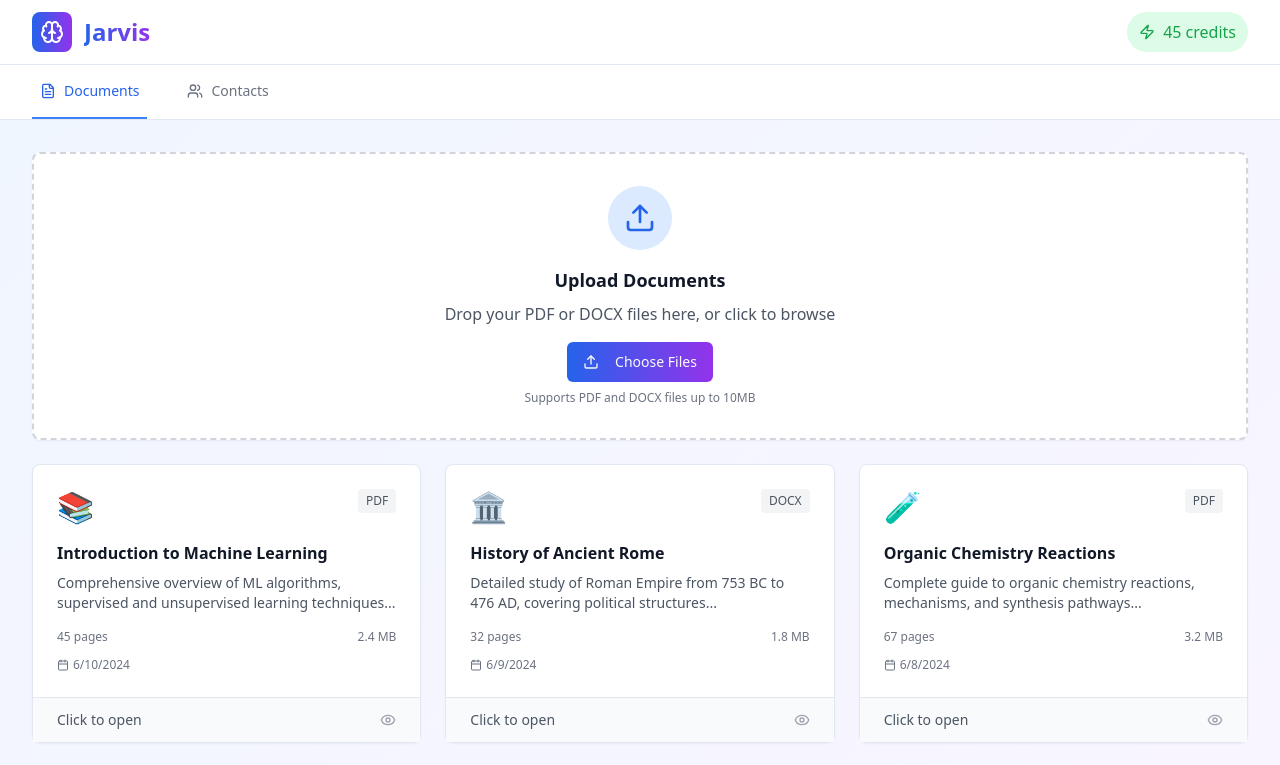
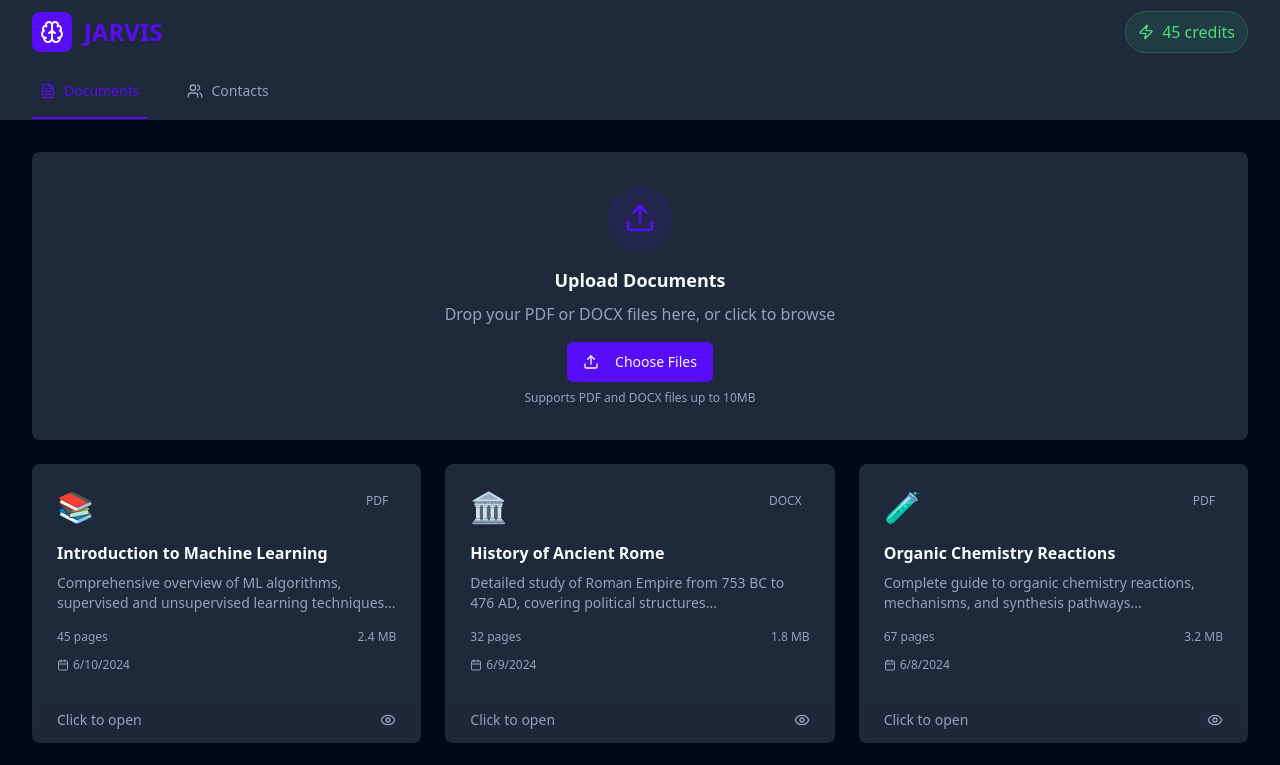
Before and after one commit to JarvisIntelligence/doc-ai-workspace, a React (Vite) app: page / in a window 1280 px wide. Shown: the top 765 px of the page. Built offline with nearby package versions, Linux system fonts and the light colour scheme.

Commit message:
Refactor: Apply new color scheme
Update the color scheme based on the provided images, while maintaining the existing UI flow and functionality.

```diff
--- a/src/components/CreditTracker.tsx
+++ b/src/components/CreditTracker.tsx
@@ -4,13 +4,13 @@ import { Zap } from 'lucide-react';
 
 const CreditTracker = ({ credits }) => {
   const getColorClass = () => {
-    if (credits > 30) return 'text-green-600 bg-green-100';
-    if (credits > 10) return 'text-yellow-600 bg-yellow-100';
-    return 'text-red-600 bg-red-100';
+    if (credits > 30) return 'text-green-400 bg-green-400/10 border-green-400/20';
+    if (credits > 10) return 'text-yellow-400 bg-yellow-400/10 border-yellow-400/20';
+    return 'text-red-400 bg-red-400/10 border-red-400/20';
   };
 
   return (
-    <div className={`flex items-center space-x-2 px-3 py-2 rounded-full ${getColorClass()}`}>
+    <div className={`flex items-center space-x-2 px-3 py-2 rounded-full border ${getColorClass()}`}>
       <Zap className="w-4 h-4" />
       <span className="font-medium">{credits} credits</span>
     </div>
--- a/src/components/DocumentLibrary.tsx
+++ b/src/components/DocumentLibrary.tsx
@@ -119,8 +119,8 @@ const DocumentLibrary = ({ onDocumentSelect }) => {
     <div className="space-y-6">
       {/* Upload Section */}
       <div
-        className={`bg-white rounded-lg shadow-sm border-2 border-dashed p-8 transition-all ${
-          isDragOver ? 'border-blue-500 bg-blue-50' : 'border-gray-300'
+        className={`bg-card rounded-lg border-2 border-dashed p-8 transition-all ${
+          isDragOver ? 'border-primary bg-primary/10' : 'border-border'
         }`}
         onDragOver={handleDragOver}
         onDragLeave={handleDragLeave}
@@ -128,14 +128,14 @@ const DocumentLibrary = ({ onDocumentSelect }) => {
       >
         <div className="text-center">
           <div className={`w-16 h-16 rounded-full flex items-center justify-center mx-auto mb-4 transition-colors ${
-            isDragOver ? 'bg-blue-200' : 'bg-blue-100'
+            isDragOver ? 'bg-primary/20' : 'bg-primary/10'
           }`}>
             <Upload className={`w-8 h-8 transition-colors ${
-              isDragOver ? 'text-blue-700' : 'text-blue-600'
+              isDragOver ? 'text-primary' : 'text-primary'
             }`} />
           </div>
-          <h3 className="text-lg font-semibold text-gray-900 mb-2">Upload Documents</h3>
-          <p className="text-gray-600 mb-4">
+          <h3 className="text-lg font-semibold text-foreground mb-2">Upload Documents</h3>
+          <p className="text-muted-foreground mb-4">
             {isDragOver
               ? 'Drop your files here!'
               : 'Drop your PDF or DOCX files here, or click to browse'
@@ -151,24 +151,24 @@ const DocumentLibrary = ({ onDocumentSelect }) => {
           />
           <Button
             onClick={() => document.getElementById('file-upload').click()}
-            className="bg-gradient-to-r from-blue-600 to-purple-600 hover:from-blue-700 hover:to-purple-700"
+            className="bg-primary hover:bg-primary/90"
           >
             <Upload className="w-4 h-4 mr-2" />
             Choose Files
           </Button>
-          <p className="text-xs text-gray-500 mt-2">Supports PDF and DOCX files up to 10MB</p>
+          <p className="text-xs text-muted-foreground mt-2">Supports PDF and DOCX files up to 10MB</p>
         </div>
       </div>
 
       {/* Upload Modal */}
       {showUploadModal && (
         <div className="fixed inset-0 bg-black bg-opacity-50 flex items-center justify-center z-50">
-          <div className="bg-white rounded-lg shadow-xl max-w-md w-full mx-4 max-h-[80vh] overflow-y-auto">
-            <div className="flex items-center justify-between p-6 border-b">
-              <h3 className="text-lg font-semibold">Upload Files</h3>
+          <div className="bg-card rounded-lg shadow-xl max-w-md w-full mx-4 max-h-[80vh] overflow-y-auto border border-border">
+            <div className="flex items-center justify-between p-6 border-b border-border">
+              <h3 className="text-lg font-semibold text-foreground">Upload Files</h3>
               <button
                 onClick={() => setShowUploadModal(false)}
-                className="text-gray-400 hover:text-gray-600"
+                className="text-muted-foreground hover:text-foreground"
               >
                 <X className="w-5 h-5" />
               </button>
@@ -177,8 +177,8 @@ const DocumentLibrary = ({ onDocumentSelect }) => {
             <div className="p-6">
               {selectedFiles.length === 0 ? (
                 <div className="text-center py-8">
-                  <Upload className="w-12 h-12 text-gray-400 mx-auto mb-4" />
-                  <p className="text-gray-600">No files selected</p>
+                  <Upload className="w-12 h-12 text-muted-foreground mx-auto mb-4" />
+                  <p className="text-muted-foreground">No files selected</p>
                   <input
                     type="file"
                     multiple
@@ -198,13 +198,13 @@ const DocumentLibrary = ({ onDocumentSelect }) => {
               ) : (
                 <div className="space-y-4">
                   {selectedFiles.map((file) => (
-                    <div key={file.name} className="border rounded-lg p-4">
+                    <div key={file.name} className="border border-border rounded-lg p-4">
                       <div className="flex items-center justify-between mb-2">
                         <div className="flex items-center space-x-3">
-                          <FileText className="w-5 h-5 text-blue-600" />
+                          <FileText className="w-5 h-5 text-primary" />
                           <div>
-                            <p className="font-medium text-sm">{file.name}</p>
-                            <p className="text-xs text-gray-500">
+                            <p className="font-medium text-sm text-foreground">{file.name}</p>
+                            <p className="text-xs text-muted-foreground">
                               {(file.size / 1024 / 1024).toFixed(2)} MB
                             </p>
                           </div>
@@ -215,7 +215,7 @@ const DocumentLibrary = ({ onDocumentSelect }) => {
                           ) : (
                             <button
                               onClick={() => removeFile(file.name)}
-                              className="text-gray-400 hover:text-red-600"
+                              className="text-muted-foreground hover:text-red-600"
                             >
                               <X className="w-4 h-4" />
                             </button>
@@ -225,13 +225,13 @@ const DocumentLibrary = ({ onDocumentSelect }) => {
 
                       {uploadProgress[file.name] !== undefined && (
                         <div className="space-y-2">
-                          <div className="w-full bg-gray-200 rounded-full h-2">
+                          <div className="w-full bg-muted rounded-full h-2">
                             <div
-                              className="bg-blue-600 h-2 rounded-full transition-all duration-300"
+                              className="bg-primary h-2 rounded-full transition-all duration-300"
                               style={{ width: `${uploadProgress[file.name] || 0}%` }}
                             />
                           </div>
-                          <p className="text-xs text-gray-600">
+                          <p className="text-xs text-muted-foreground">
                             {uploadProgress[file.name] === 100
                               ? 'Upload complete!'
                               : `Uploading... ${Math.round(uploadProgress[file.name] || 0)}%`
@@ -251,7 +251,7 @@ const DocumentLibrary = ({ onDocumentSelect }) => {
                       Close
                     </Button>
                     <Button
-                      className="flex-1 bg-gradient-to-r from-blue-600 to-purple-600 hover:from-blue-700 hover:to-purple-700"
+                      className="flex-1 bg-primary hover:bg-primary/90"
                       disabled={Object.values(uploadProgress).some((progress: number) => progress < 100)}
                     >
                       Done
@@ -269,39 +269,39 @@ const DocumentLibrary = ({ onDocumentSelect }) => {
         {documents.map((doc) => (
           <div
             key={doc.id}
-            className="bg-white rounded-lg shadow-sm border hover:shadow-md transition-shadow cursor-pointer"
+            className="bg-card rounded-lg border border-border hover:border-primary/50 transition-all cursor-pointer"
             onClick={() => onDocumentSelect(doc)}
           >
             <div className="p-6">
               <div className="flex items-start justify-between mb-4">
                 <div className="text-3xl">{doc.thumbnail}</div>
-                <span className="text-xs bg-gray-100 text-gray-600 px-2 py-1 rounded">
+                <span className="text-xs bg-muted text-muted-foreground px-2 py-1 rounded">
                   {doc.type}
                 </span>
               </div>
 
-              <h3 className="font-semibold text-gray-900 mb-2 line-clamp-2">
+              <h3 className="font-semibold text-foreground mb-2 line-clamp-2">
                 {doc.title}
               </h3>
 
-              <p className="text-sm text-gray-600 mb-4 line-clamp-2">
+              <p className="text-sm text-muted-foreground mb-4 line-clamp-2">
                 {doc.summary}
               </p>
 
-              <div className="flex items-center justify-between text-xs text-gray-500">
+              <div className="flex items-center justify-between text-xs text-muted-foreground">
                 <span>{doc.pages} pages</span>
                 <span>{doc.size}</span>
               </div>
 
-              <div className="flex items-center mt-3 text-xs text-gray-500">
+              <div className="flex items-center mt-3 text-xs text-muted-foreground">
                 <Calendar className="w-3 h-3 mr-1" />
                 {new Date(doc.uploadDate).toLocaleDateString()}
               </div>
             </div>
 
-            <div className="border-t px-6 py-3 bg-gray-50 flex items-center justify-between">
-              <span className="text-sm text-gray-600">Click to open</span>
-              <Eye className="w-4 h-4 text-gray-400" />
+            <div className="border-t border-border px-6 py-3 bg-muted/50 flex items-center justify-between">
+              <span className="text-sm text-muted-foreground">Click to open</span>
+              <Eye className="w-4 h-4 text-muted-foreground" />
             </div>
           </div>
         ))}
--- a/src/index.css
+++ b/src/index.css
@@ -1,3 +1,4 @@
+
 @tailwind base;
 @tailwind components;
 @tailwind utilities;
@@ -6,65 +7,17 @@
 
 @layer base {
   :root {
-    --background: 0 0% 100%;
-    --foreground: 222.2 84% 4.9%;
-
-    --card: 0 0% 100%;
-    --card-foreground: 222.2 84% 4.9%;
-
-    --popover: 0 0% 100%;
-    --popover-foreground: 222.2 84% 4.9%;
-
-    --primary: 222.2 47.4% 11.2%;
-    --primary-foreground: 210 40% 98%;
-
-    --secondary: 210 40% 96.1%;
-    --secondary-foreground: 222.2 47.4% 11.2%;
-
-    --muted: 210 40% 96.1%;
-    --muted-foreground: 215.4 16.3% 46.9%;
-
-    --accent: 210 40% 96.1%;
-    --accent-foreground: 222.2 47.4% 11.2%;
-
-    --destructive: 0 84.2% 60.2%;
-    --destructive-foreground: 210 40% 98%;
-
-    --border: 214.3 31.8% 91.4%;
-    --input: 214.3 31.8% 91.4%;
-    --ring: 222.2 84% 4.9%;
-
-    --radius: 0.5rem;
-
-    --sidebar-background: 0 0% 98%;
-
-    --sidebar-foreground: 240 5.3% 26.1%;
-
-    --sidebar-primary: 240 5.9% 10%;
-
-    --sidebar-primary-foreground: 0 0% 98%;
-
-    --sidebar-accent: 240 4.8% 95.9%;
-
-    --sidebar-accent-foreground: 240 5.9% 10%;
-
-    --sidebar-border: 220 13% 91%;
-
-    --sidebar-ring: 217.2 91.2% 59.8%;
-  }
-
-  .dark {
     --background: 222.2 84% 4.9%;
     --foreground: 210 40% 98%;
 
-    --card: 222.2 84% 4.9%;
+    --card: 217.2 32.6% 17.5%;
     --card-foreground: 210 40% 98%;
 
-    --popover: 222.2 84% 4.9%;
+    --popover: 217.2 32.6% 17.5%;
     --popover-foreground: 210 40% 98%;
 
-    --primary: 210 40% 98%;
-    --primary-foreground: 222.2 47.4% 11.2%;
+    --primary: 259 94% 51%;
+    --primary-foreground: 210 40% 98%;
 
     --secondary: 217.2 32.6% 17.5%;
     --secondary-foreground: 210 40% 98%;
@@ -72,7 +25,48 @@
     --muted: 217.2 32.6% 17.5%;
     --muted-foreground: 215 20.2% 65.1%;
 
-    --accent: 217.2 32.6% 17.5%;
+    --accent: 259 94% 51%;
+    --accent-foreground: 210 40% 98%;
+
+    --destructive: 0 84.2% 60.2%;
+    --destructive-foreground: 210 40% 98%;
+
+    --border: 217.2 32.6% 17.5%;
+    --input: 217.2 32.6% 17.5%;
+    --ring: 259 94% 51%;
+
+    --radius: 0.5rem;
+
+    --sidebar-background: 240 5.9% 10%;
+    --sidebar-foreground: 240 4.8% 95.9%;
+    --sidebar-primary: 259 94% 51%;
+    --sidebar-primary-foreground: 0 0% 100%;
+    --sidebar-accent: 240 3.7% 15.9%;
+    --sidebar-accent-foreground: 240 4.8% 95.9%;
+    --sidebar-border: 240 3.7% 15.9%;
+    --sidebar-ring: 259 94% 51%;
+  }
+
+  .dark {
+    --background: 222.2 84% 4.9%;
+    --foreground: 210 40% 98%;
+
+    --card: 217.2 32.6% 17.5%;
+    --card-foreground: 210 40% 98%;
+
+    --popover: 217.2 32.6% 17.5%;
+    --popover-foreground: 210 40% 98%;
+
+    --primary: 259 94% 51%;
+    --primary-foreground: 210 40% 98%;
+
+    --secondary: 217.2 32.6% 17.5%;
+    --secondary-foreground: 210 40% 98%;
+
+    --muted: 217.2 32.6% 17.5%;
+    --muted-foreground: 215 20.2% 65.1%;
+
+    --accent: 259 94% 51%;
     --accent-foreground: 210 40% 98%;
 
     --destructive: 0 62.8% 30.6%;
@@ -80,15 +74,15 @@
 
     --border: 217.2 32.6% 17.5%;
     --input: 217.2 32.6% 17.5%;
-    --ring: 212.7 26.8% 83.9%;
+    --ring: 259 94% 51%;
     --sidebar-background: 240 5.9% 10%;
     --sidebar-foreground: 240 4.8% 95.9%;
-    --sidebar-primary: 224.3 76.3% 48%;
+    --sidebar-primary: 259 94% 51%;
     --sidebar-primary-foreground: 0 0% 100%;
     --sidebar-accent: 240 3.7% 15.9%;
     --sidebar-accent-foreground: 240 4.8% 95.9%;
     --sidebar-border: 240 3.7% 15.9%;
-    --sidebar-ring: 217.2 91.2% 59.8%;
+    --sidebar-ring: 259 94% 51%;
   }
 }
 
--- a/src/pages/Index.tsx
+++ b/src/pages/Index.tsx
@@ -26,17 +26,17 @@ const Index = () => {
   };
 
   return (
-    <div className="min-h-screen bg-gradient-to-br from-blue-50 to-purple-50">
+    <div className="min-h-screen bg-background">
       {/* Header */}
-      <header className="bg-white shadow-sm border-b">
+      <header className="bg-card border-b border-border">
         <div className="max-w-7xl mx-auto px-4 sm:px-6 lg:px-8">
           <div className="flex justify-between items-center h-16">
             <div className="flex items-center space-x-3">
-              <div className="w-10 h-10 bg-gradient-to-r from-blue-600 to-purple-600 rounded-lg flex items-center justify-center">
-                <Brain className="w-6 h-6 text-white" />
+              <div className="w-10 h-10 bg-primary rounded-lg flex items-center justify-center">
+                <Brain className="w-6 h-6 text-primary-foreground" />
               </div>
-              <h1 className="text-2xl font-bold bg-gradient-to-r from-blue-600 to-purple-600 bg-clip-text text-transparent">
-                Jarvis
+              <h1 className="text-2xl font-bold text-primary">
+                JARVIS
               </h1>
             </div>
             <CreditTracker credits={credits} />
@@ -45,15 +45,15 @@ const Index = () => {
       </header>
 
       {/* Navigation */}
-      <nav className="bg-white border-b">
+      <nav className="bg-card border-b border-border">
         <div className="max-w-7xl mx-auto px-4 sm:px-6 lg:px-8">
           <div className="flex space-x-8">
             <button
               onClick={() => setActiveTab('documents')}
               className={`flex items-center space-x-2 py-4 px-2 border-b-2 font-medium text-sm transition-colors ${
                 activeTab === 'documents' || activeTab === 'viewer'
-                  ? 'border-blue-500 text-blue-600'
-                  : 'border-transparent text-gray-500 hover:text-gray-700'
+                  ? 'border-primary text-primary'
+                  : 'border-transparent text-muted-foreground hover:text-foreground'
               }`}
             >
               <FileText className="w-4 h-4" />
@@ -63,8 +63,8 @@ const Index = () => {
               onClick={() => setActiveTab('contacts')}
               className={`flex items-center space-x-2 py-4 px-2 border-b-2 font-medium text-sm transition-colors ${
                 activeTab === 'contacts'
-                  ? 'border-blue-500 text-blue-600'
-                  : 'border-transparent text-gray-500 hover:text-gray-700'
+                  ? 'border-primary text-primary'
+                  : 'border-transparent text-muted-foreground hover:text-foreground'
               }`}
             >
               <Users className="w-4 h-4" />
```
Also changed, not shown: src/components/AIChat.tsx (+18 -19 lines), src/components/DocumentViewer.tsx (+21 -21 lines).
